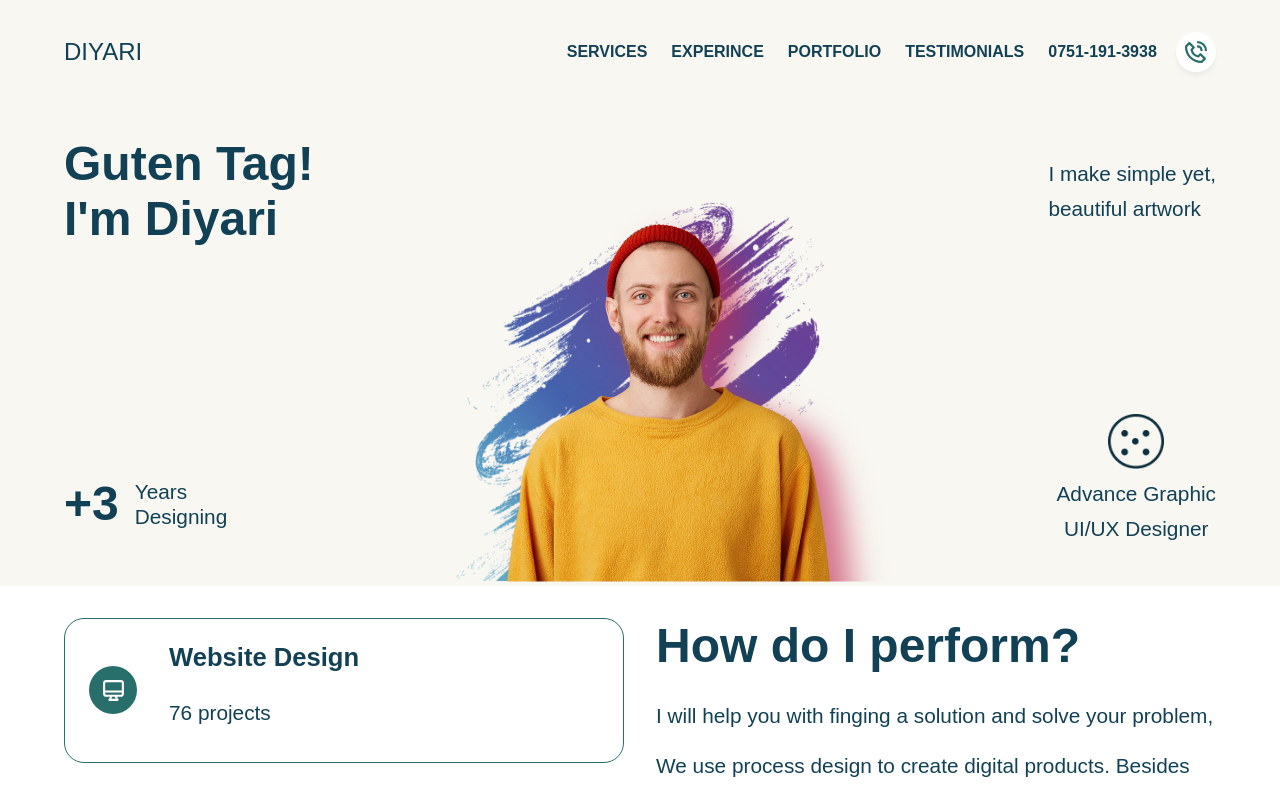
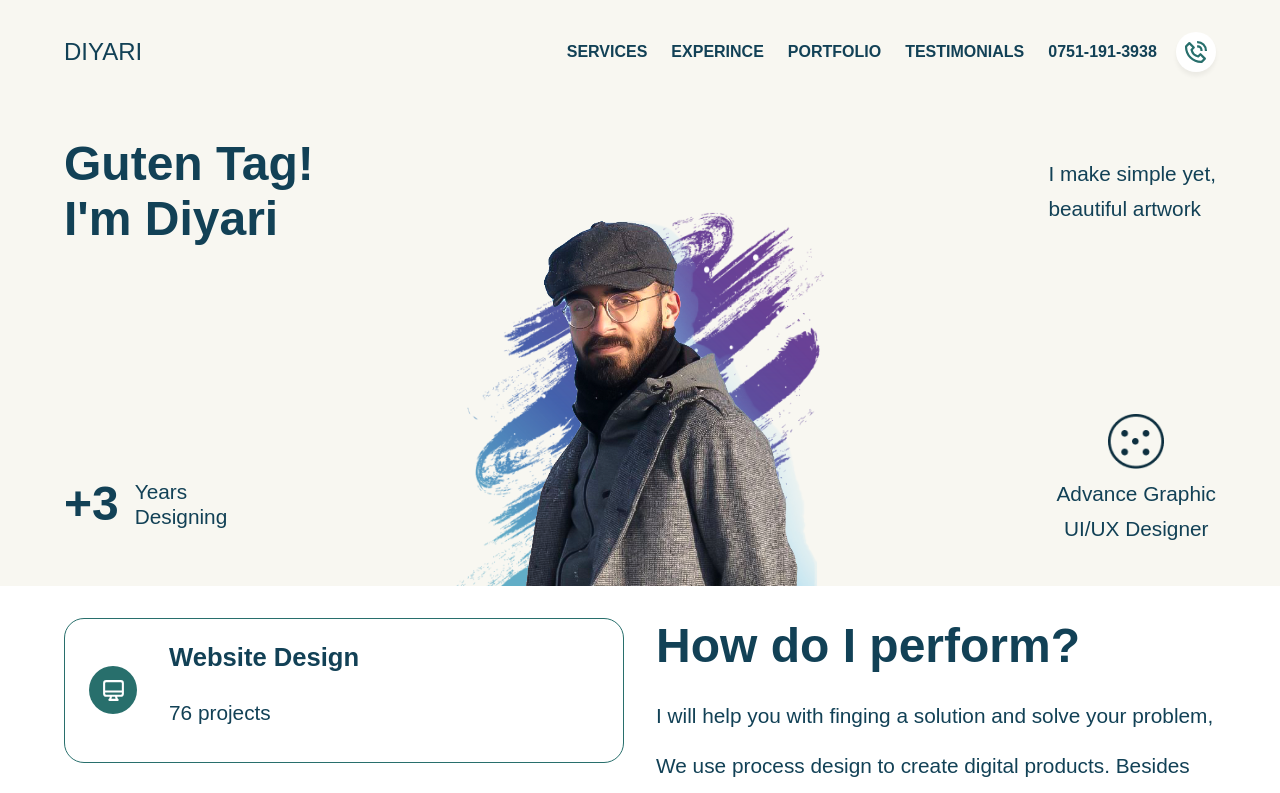
Before and after one commit to dearyfareq/react-personal-portfolio, a React (Vite) app: page / in a window 1280 px wide. Shown: the top 793 px of the page. Built offline with nearby package versions, Linux system fonts and the light colour scheme; a web font is replaced by a local one.

Commit message:
switched the hero-person img ( subject to change )

```diff
--- a/react-personal-portfolio/src/components/hero.module.scss
+++ b/react-personal-portfolio/src/components/hero.module.scss
@@ -38,7 +38,7 @@
                 margin-top: 4rem;
                 gap: 2rem;
                 position: relative;
-                top: 2rem;
+                bottom: 350px;
             }
 
             .skills{
@@ -65,6 +65,7 @@
                     justify-content: center;
                     margin-top: -0.5rem;
                     margin-bottom: 0.5rem;
+
                 }
 
 
@@ -77,11 +78,12 @@
 
         .person{
             position: absolute;
-            bottom: -2rem;
+            bottom: -2.4rem;
             margin: auto;
             background-image: url("../../public/splash.png");
             background-size: 23rem;
             background-repeat: no-repeat;
+
             left: 34%;
 
             // media Query for smaller screens - person image
@@ -94,6 +96,7 @@
                 align-items: center;
                 justify-content: center;
                 background-position: bottom;
+                bottom: -230px;
             }
         }
     }
```
Also changed, not shown: react-personal-portfolio/public/person.png.
